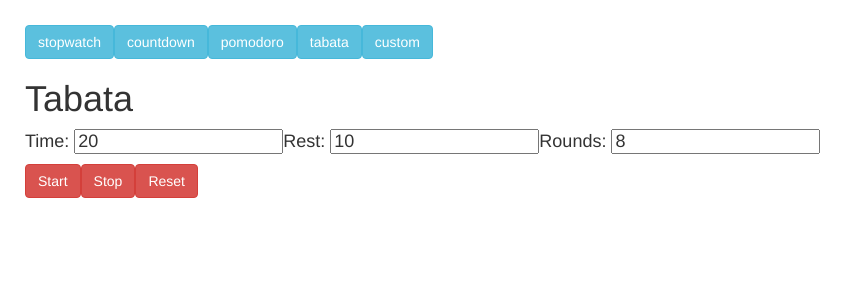
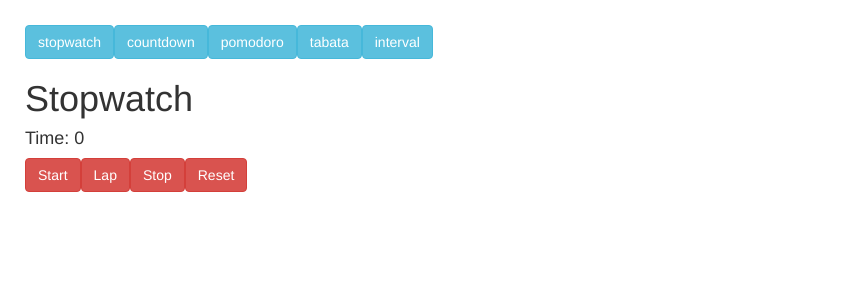
Before and after one commit to wcyjoyce/timer, a React (Create React App) app: page / in a window 1280 px wide. Shown: the top 300 px of the page, without its empty margins (0-858 px from the left). Built offline with nearby package versions, Linux system fonts and the light colour scheme.

Commit message:
lap times added

```diff
--- a/src/components/app.jsx
+++ b/src/components/app.jsx
@@ -7,8 +7,8 @@ import Tabata from "./tabata.jsx";
 
 class App extends Component {
   state = {
-    selected: "tabata",
-    tabs: ["stopwatch", "countdown", "pomodoro", "tabata", "custom"]
+    selected: "stopwatch",
+    tabs: ["stopwatch", "countdown", "pomodoro", "tabata", "interval"]
   };
 
   selectTab(index) {
@@ -25,8 +25,8 @@ class App extends Component {
         return <Pomodoro />
       case "tabata":
         return <Tabata />
-      case "custom":
-        return <h1>Custom</h1>
+      case "interval":
+        return <h1>Interval</h1>
       default:
         return <Stopwatch />
     };
--- a/src/components/stopwatch.jsx
+++ b/src/components/stopwatch.jsx
@@ -1,15 +1,23 @@
 import React, { Component } from "react";
 
+import List from "../constants/list.jsx";
+
 class Stopwatch extends Component {
-  state = { time: 0, started: false };
+  state = { time: 0, started: false, laps: 0, list: [] };
 
   startTimer = (event) => {
     if (!this.state.started) {
       this.timer = setInterval(
         () => this.setState({ time: this.state.time + 1 })
       , 1000); // 1-second intervals
-      this.setState({ started: true });
+      this.setState({ started: true, laps: this.state.laps + 1 });
     };
+  };
+
+  lapTimer = (event) => {
+    this.setState({ laps: this.state.laps + 1 })
+    let currentLap = this.state.time;
+    this.state.list.push(currentLap)
   };
 
   stopTimer = (event) => {
@@ -18,20 +26,23 @@ class Stopwatch extends Component {
   };
 
   resetTimer = (event) => {
-    this.setState({ time: 0, started: false });
+    this.setState({ time: 0, started: false, laps: 0, list: [] });
     clearInterval(this.timer);
   };
 
   render() {
     console.log("stopwatch:")
     console.log(this.state);
+
     return (
       <div className="stopwatch">
-        <h1>Timer</h1>
+        <h1>Stopwatch</h1>
         <h4>Time: {this.state.time}</h4>
         <button className="btn btn-danger" onClick={this.startTimer}>Start</button>
+        <button className="btn btn-danger" onClick={this.lapTimer}>Lap</button>
         <button className="btn btn-danger" onClick={this.stopTimer}>Stop</button>
         <button className="btn btn-danger" onClick={this.resetTimer}>Reset</button>
+        <List list={this.state.list} />
       </div>
     );
   };
--- /dev/null
+++ b/src/constants/list.jsx
@@ -0,0 +1,31 @@
+import React, { Component } from "react";
+
+// import timeFormat from "./timeFormat.js";
+
+class List extends Component {
+  renderList() {
+    return (
+      this.props.list.map((time, index) => {
+        if (this.props.list[index - 1] > 0) {
+          return (
+            <li key={index}>
+              Lap {index + 1}: {this.props.list[index] - this.props.list[index - 1]} seconds
+            </li>
+          )
+        } else {
+          return <li key={index}>Lap {index + 1}: {this.props.list[index]} seconds</li>
+        }
+      })
+    )
+  }
+
+  render() {
+    return (
+      <div className="list">
+        <div>{this.renderList()}</div>
+      </div>
+    );
+  };
+};
+
+export default List;
--- /dev/null
+++ b/src/constants/timeFormat.js
@@ -0,0 +1,20 @@
+// Add zero padding
+function zeroPad(number, size = 2) {
+  let s = String(number);
+  while (s.length < size) { s = '0' + s;}
+  return s;
+};
+
+// Convert time from milliseconds int to hh:mm:ss.ms string
+export default function timeFormat (milliseconds) {
+  let remaining = milliseconds / 1000;
+  const hh = parseInt( remaining / 3600, 10 );
+
+  remaining %= 3600;
+
+  const mm = parseInt( remaining / 60, 10 );
+  const ss = parseInt( remaining % 60, 10 );
+  const ms  = parseInt( (milliseconds % 1000) / 100, 10 );
+
+  return `${ zeroPad( hh ) }:${ zeroPad( mm ) }:${ zeroPad( ss ) }.${ ms }`;
+};
```
